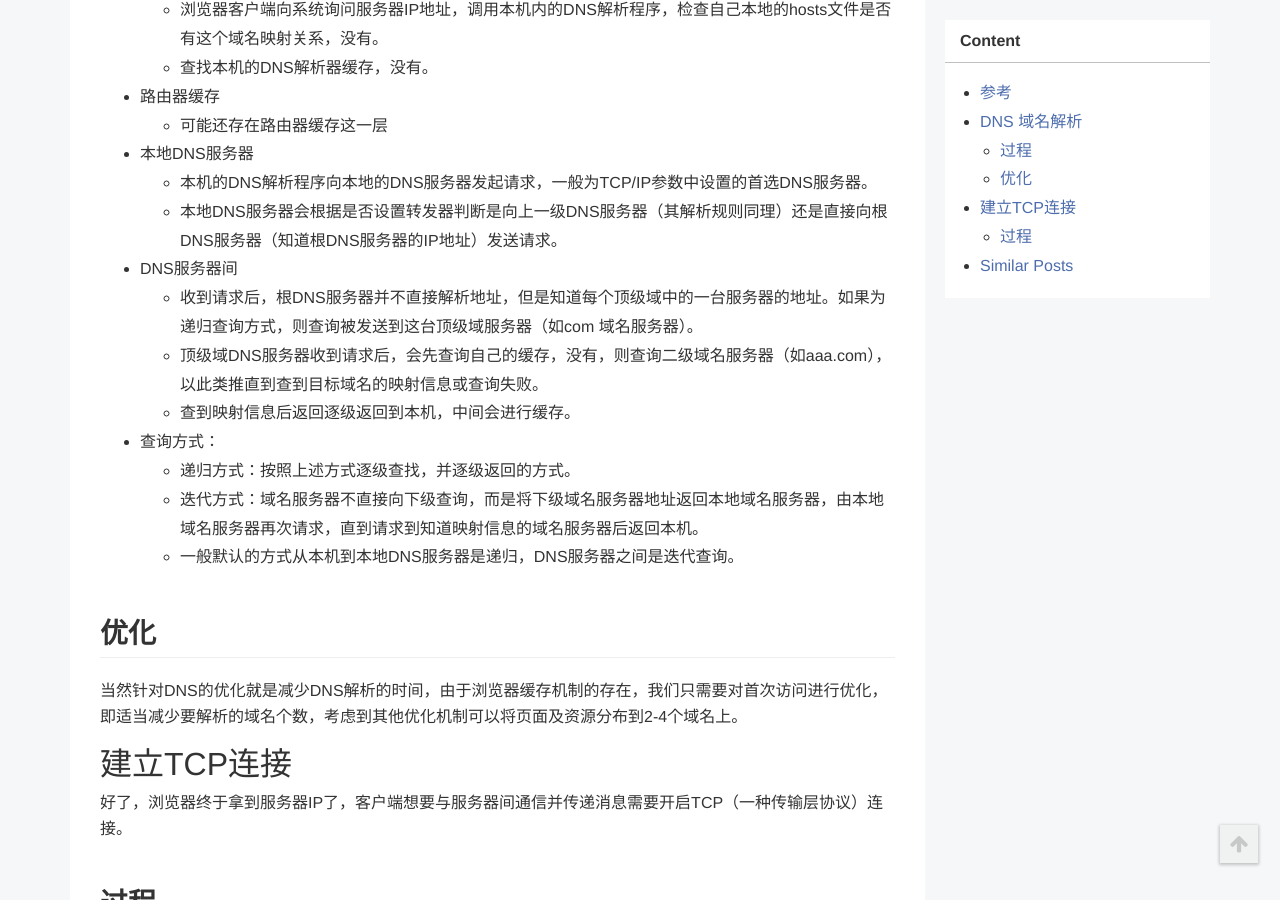
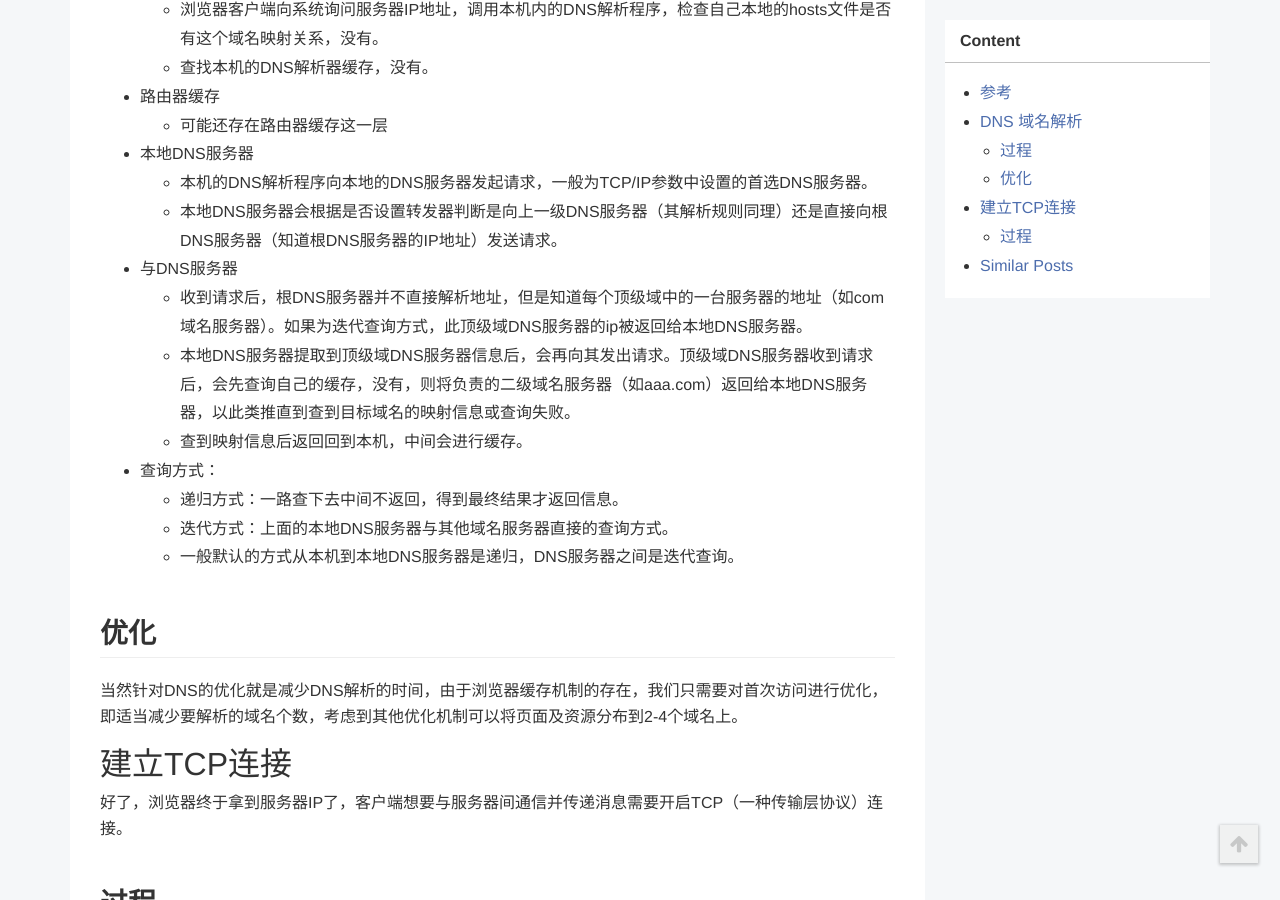
Before and after one commit to toBeTheLight/toBeTheLight.github.io, a Jekyll site: the page built from _posts/2018-03-30-从输入url按下回车开始能做哪些优化.md, in a window 1280 px wide and 900 px high, scrolled down 760 px. Built offline with Jekyll 4.4.1, drawn with Linux system fonts in a browser that asks for light colours; a style sheet for code colours, icons or effects is not loaded.

Commit message:
fix: a mistake

```diff
--- a/_posts/2018-03-30-从输入url按下回车开始能做哪些优化.md
+++ b/_posts/2018-03-30-从输入url按下回车开始能做哪些优化.md
@@ -40,14 +40,14 @@ author: toBeTheLight
   * 本机的DNS解析程序向本地的DNS服务器发起请求，一般为TCP/IP参数中设置的首选DNS服务器。
   * 本地DNS服务器会根据是否设置转发器判断是向上一级DNS服务器（其解析规则同理）还是直接向根DNS服务器（知道根DNS服务器的IP地址）发送请求。
 
-* DNS服务器间
-  * 收到请求后，根DNS服务器并不直接解析地址，但是知道每个顶级域中的一台服务器的地址。如果为递归查询方式，则查询被发送到这台顶级域服务器（如com 域名服务器）。
-  * 顶级域DNS服务器收到请求后，会先查询自己的缓存，没有，则查询二级域名服务器（如aaa.com），以此类推直到查到目标域名的映射信息或查询失败。
-  * 查到映射信息后返回逐级返回到本机，中间会进行缓存。
+* 与DNS服务器
+  * 收到请求后，根DNS服务器并不直接解析地址，但是知道每个顶级域中的一台服务器的地址（如com 域名服务器）。如果为迭代查询方式，此顶级域DNS服务器的ip被返回给本地DNS服务器。
+  * 本地DNS服务器提取到顶级域DNS服务器信息后，会再向其发出请求。顶级域DNS服务器收到请求后，会先查询自己的缓存，没有，则将负责的二级域名服务器（如aaa.com）返回给本地DNS服务器，以此类推直到查到目标域名的映射信息或查询失败。
+  * 查到映射信息后返回回到本机，中间会进行缓存。
 
 * 查询方式：
-  * 递归方式：按照上述方式逐级查找，并逐级返回的方式。
-  * 迭代方式：域名服务器不直接向下级查询，而是将下级域名服务器地址返回本地域名服务器，由本地域名服务器再次请求，直到请求到知道映射信息的域名服务器后返回本机。
+  * 递归方式：一路查下去中间不返回，得到最终结果才返回信息。
+  * 迭代方式：上面的本地DNS服务器与其他域名服务器直接的查询方式。
   * 一般默认的方式从本机到本地DNS服务器是递归，DNS服务器之间是迭代查询。
 
 ## 优化
```
